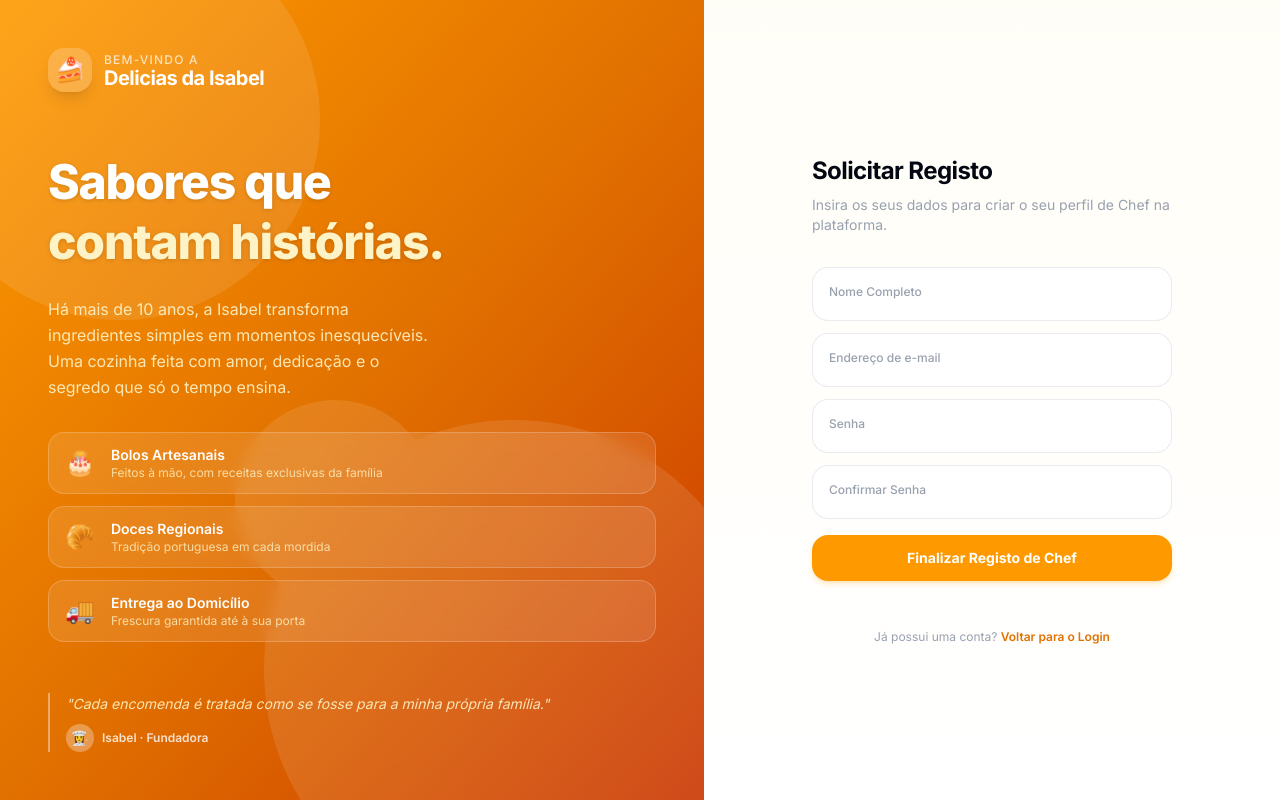
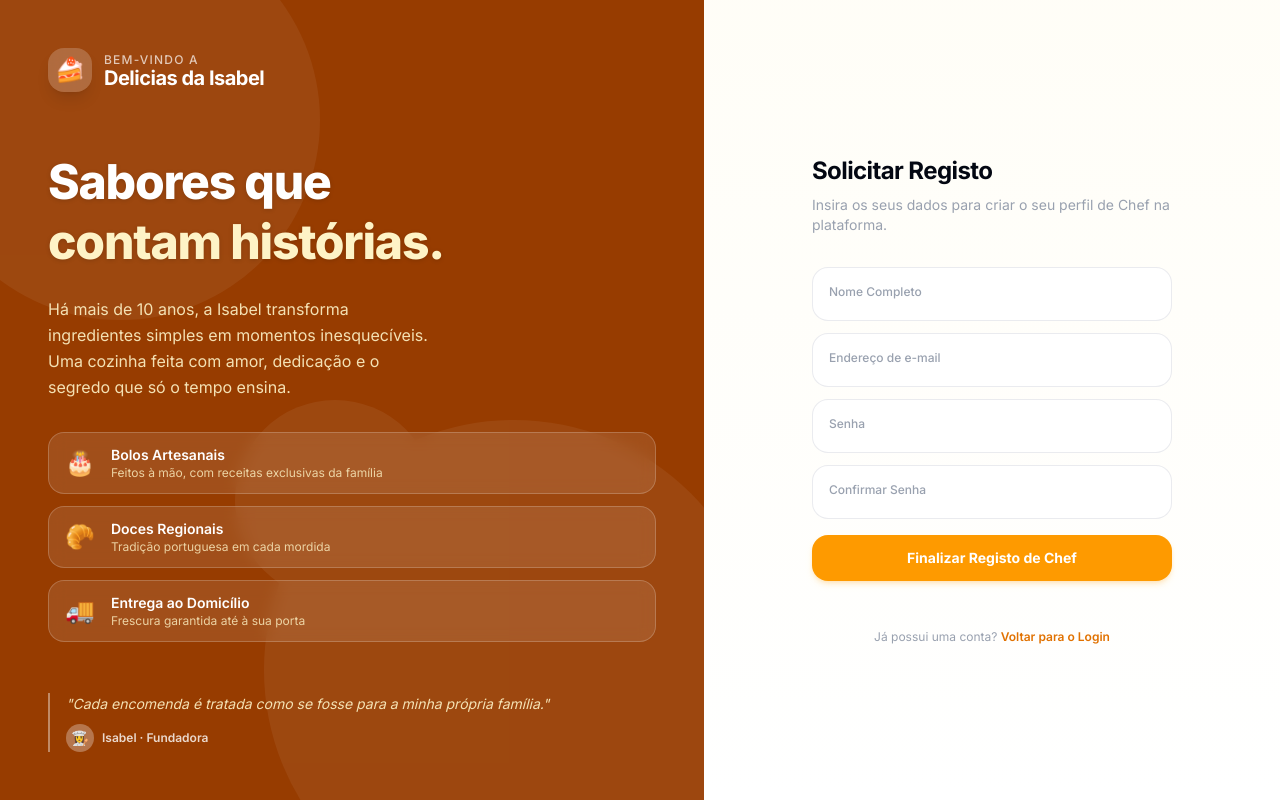
Before and after one commit to alfama222-code/projeto-pessual, a Next.js app in the folder servidor-local-front/: page /cadastro in a window 1280 px wide. Built offline with nearby package versions, Linux system fonts and the light colour scheme.

Commit message:
feat: implement registration page with form validation using Zod and React Hook Form

```diff
--- a/servidor-local-front/src/app/cadastro/page.tsx
+++ b/servidor-local-front/src/app/cadastro/page.tsx
@@ -84,10 +84,10 @@ export default function CadastroPage() {
     <div className="min-h-screen w-full flex antialiased selection:bg-amber-600 selection:text-white">
 
       {/* ===== PAINEL ESQUERDO — Informações da Delicias da Isabel ===== */}
-      <div className="hidden lg:flex lg:w-1/2 xl:w-[55%] relative flex-col justify-between p-12 overflow-hidden bg-gradient-to-br from-amber-500 via-amber-600 to-orange-700">
+      <div className="hidden lg:flex lg:w-1/2 xl:w-[55%] relative flex-col justify-between p-12 overflow-hidden bg-amber-800">
 
-        {/* Padrão decorativo de fundo */}
-        <div className="absolute inset-0 opacity-10">
+        {/* Padrão decorativo de fundo — subtil, sem quebrar uniformidade */}
+        <div className="absolute inset-0 opacity-[0.06]">
           <div className="absolute top-[-80px] left-[-80px] w-[400px] h-[400px] rounded-full bg-white" />
           <div className="absolute bottom-[-120px] right-[-60px] w-[500px] h-[500px] rounded-full bg-white" />
           <div className="absolute top-1/2 left-1/3 w-[200px] h-[200px] rounded-full bg-white" />
```
